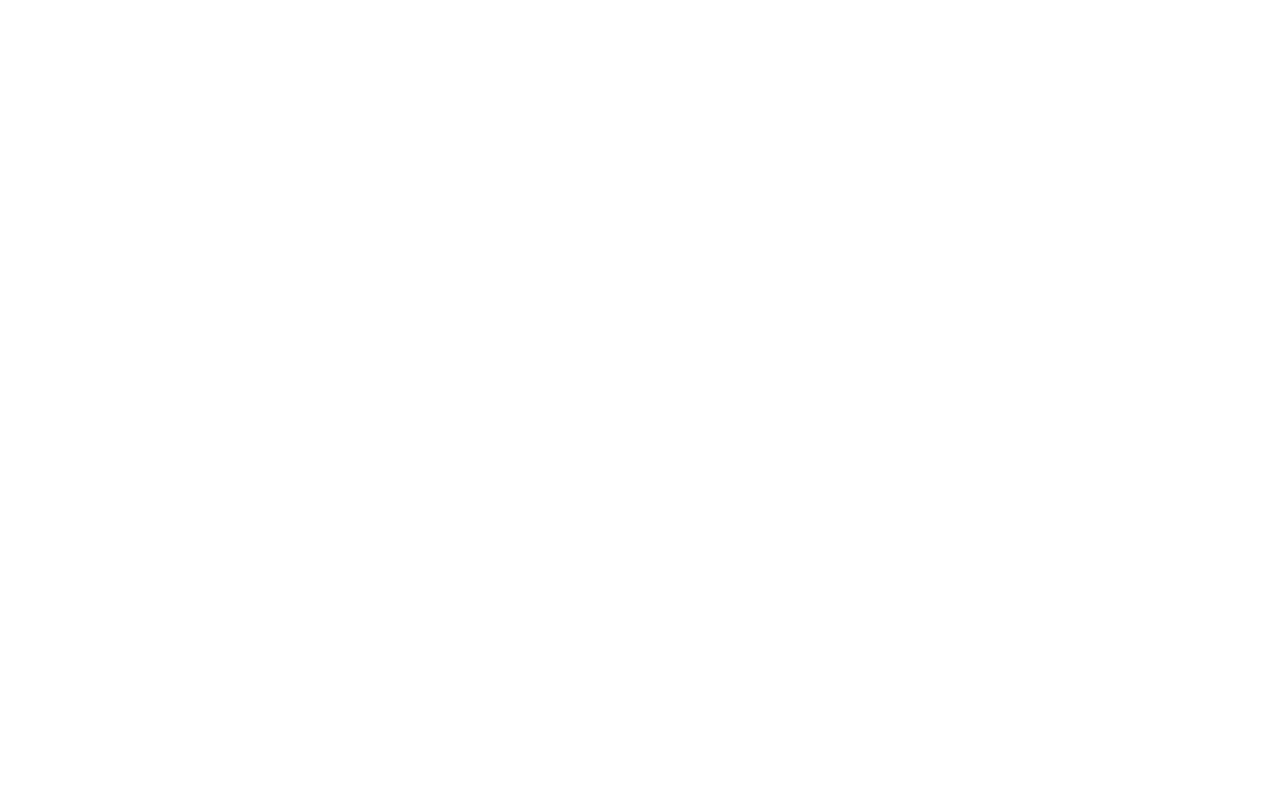
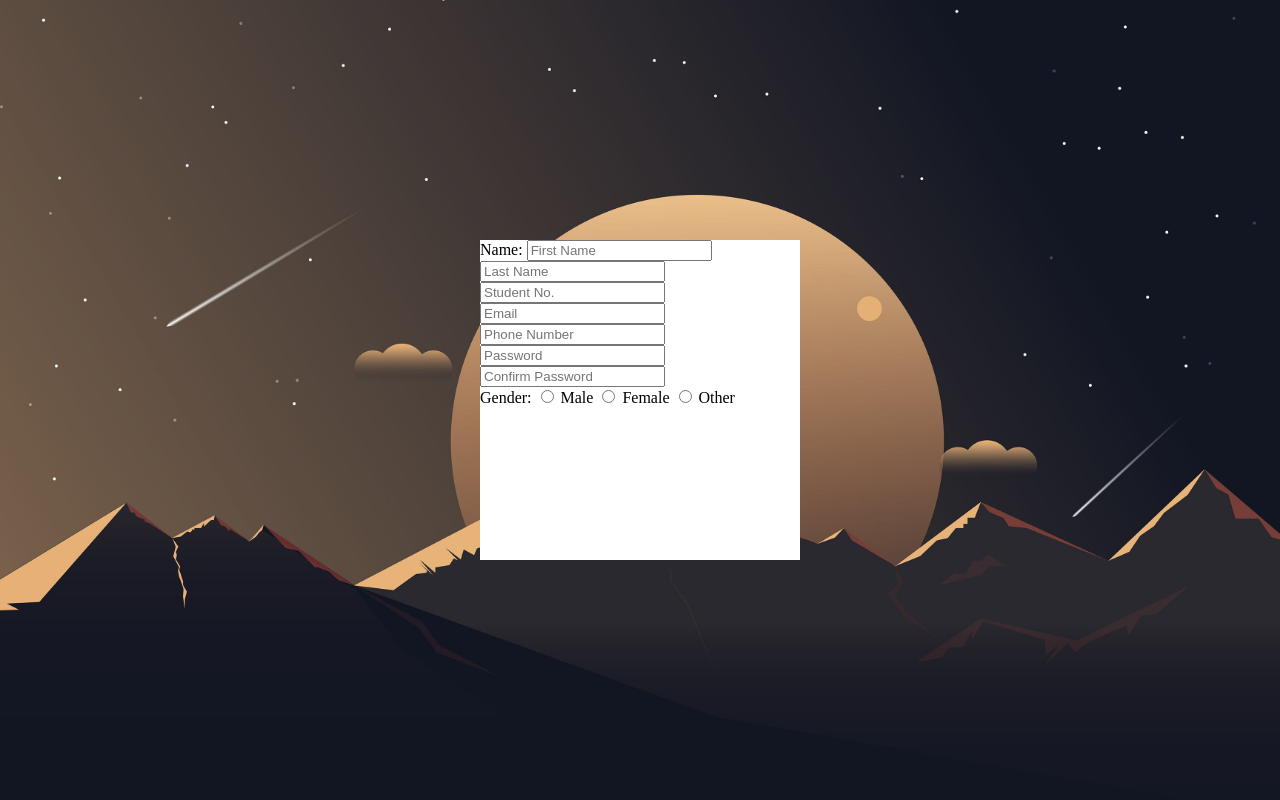
Before and after one commit to wjamesdevera/ICS2608-MP6-PHP, a PHP site: page / in a window 1280 px wide. Before the commit the page is empty. Run offline with PHP 8.4, Linux system fonts and the light colour scheme.

Commit message:
finished creating registration form

```diff
--- a/index.php
+++ b/index.php
@@ -6,11 +6,8 @@
     <meta charset="UTF-8">
     <meta name="viewport" content="width=device-width, initial-scale=1.0">
     <link rel="stylesheet" href="style.css">
-    <title>Register</title>
+    <title>Registration</title>
 </head>
 <body>
-    <div class="form">
-
-    </div>
+    <?php require("./registration.php") ?>
 </body>
-</html>
--- /dev/null
+++ b/registration.php
@@ -0,0 +1,36 @@
+<?php
+
+?>
+
+<form class="form" method="post" action="./registration.php">
+    <div class="fullname">
+        <label for="name">Name: </label>
+        <input type="text" name="first_name" id="name" required autocomplete="off" placeholder="First Name">
+        <input type="text" name="last_name" id="name" required autocomplete="off" placeholder="Last Name">
+    </div>
+    <div class="student ID">
+        <input type="text" name="student_id" id="student_id" required placeholder="Student No.">
+    </div>
+    <div class="mail">
+        <input type="email" required placeholder="Email">
+    </div>
+    <div class="phone">
+        <input type="text" name="phone_number" id="phone" required placeholder="Phone Number">
+    </div>
+    <div class="password">
+        <input type="password" name="password" id="password" required placeholder="Password">
+        <input type="password" name="confirm_password" id="confirm_password" required placeholder="Confirm Password">
+    </div>
+    <div class="gender">
+        <label for="gender">Gender:</label>
+        <label>
+            <input type="radio" name="gender" id="male" value="male"> Male
+        </label>
+        <label>
+            <input type="radio" name="gender" id="female" value="female"> Female
+        </label>
+        <label>
+            <input type="radio" name="gender" id="other" value="other"> Other
+        </label>
+    </div>
+</form>
--- a/style.css
+++ b/style.css
@@ -51,4 +51,13 @@ body {
     flex-direction: column;
     justify-content: center;
     align-items: center;
+    background: url("./assets/wallpaperflare.com_wallpaper.jpg");
+    background-position: center;
+    background-size: cover;
 }
+
+.form {
+    background-color: white;
+    width: 20rem;
+    min-height: 20rem;
+}
--- a/user.php
+++ b/user.php
@@ -6,10 +6,9 @@ class User {
     private $password;
     private $phoneNumber;
     private $email;
-    private $dateOfBirth;
     private $gender;
 
-    function __construct($firstName, $lastName, $studentID, $password, $phoneNumber, $email, $dateOfBirth, $gender)
+    function __construct($firstName, $lastName, $studentID, $password, $phoneNumber, $email, $gender)
     {
         $this->setFirstName($firstName);
         $this->setLastName($lastName);
@@ -17,7 +16,6 @@ class User {
         $this->setPassword($password);
         $this->setPhoneNumber($phoneNumber);
         $this->setEmail($email);
-        $this->setDateOfBirth($dateOfBirth);
         $this->setGender($gender);
     }
 
@@ -54,14 +52,6 @@ class User {
         return true;
     }
 
-    function setDateOfBirth($dateOfBirth) {
-        if(!preg_match($dateOfBirth, "^\d{4}-(0[1-9]|1[0-2])-(0[1-9]|[12]\d|3[01])$")) {
-            return false;
-        }
-        $this->dateOfBirth = $dateOfBirth;
-        return true;
-    }
-
     function setGender($gender) {
         if ($gender != "male" || $gender != "female" || $gender != "other") {
             return false;
@@ -95,10 +85,6 @@ class User {
         return $this->email;
     }
 
-    function getDateOfBirth() {
-        return $this->dateOfBirth;
-    }
-
     function getGender() {
         return $this->gender;
     }
```
Also changed, not shown: assets/wallpaperflare.com_wallpaper.jpg (added).
